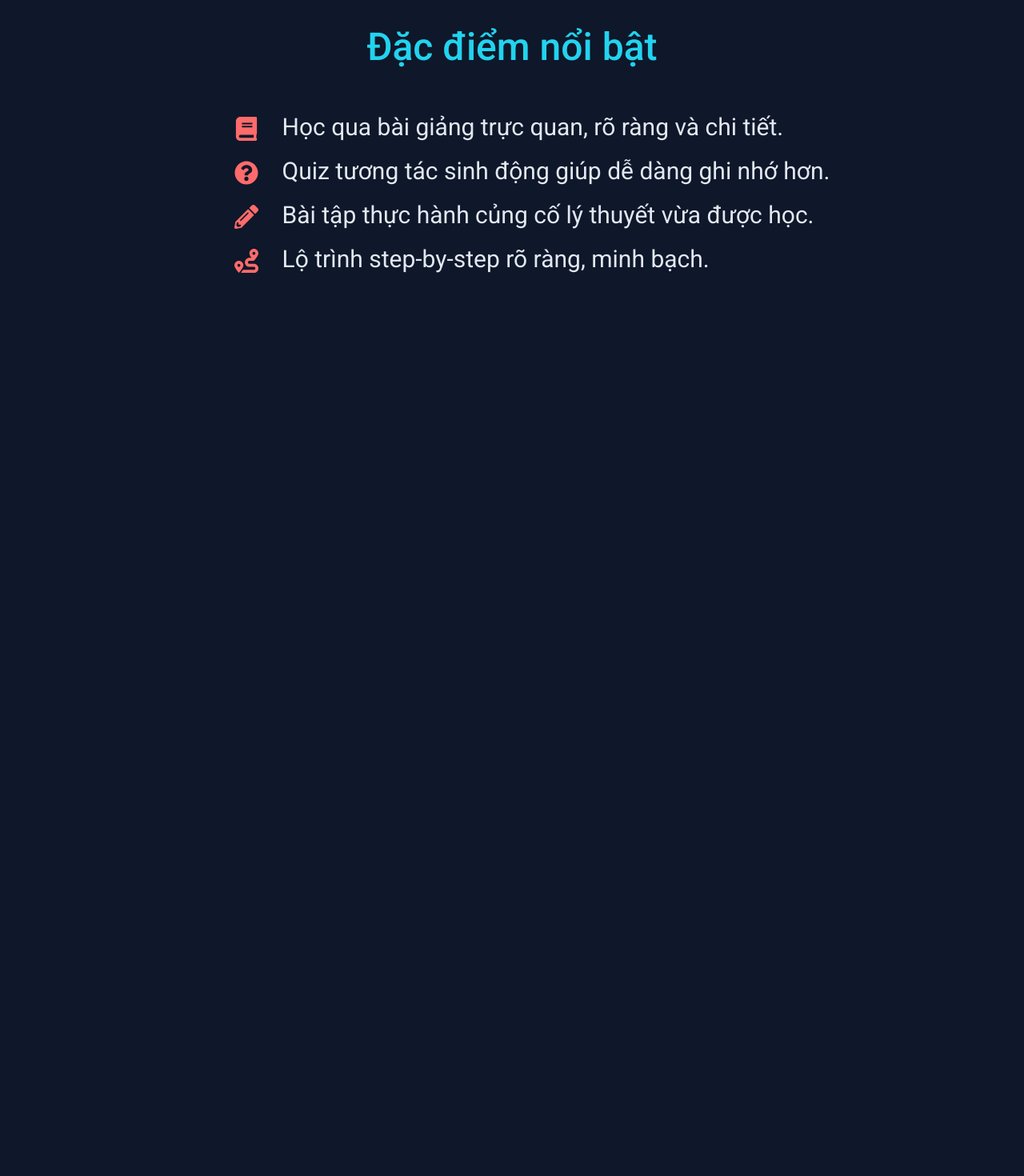
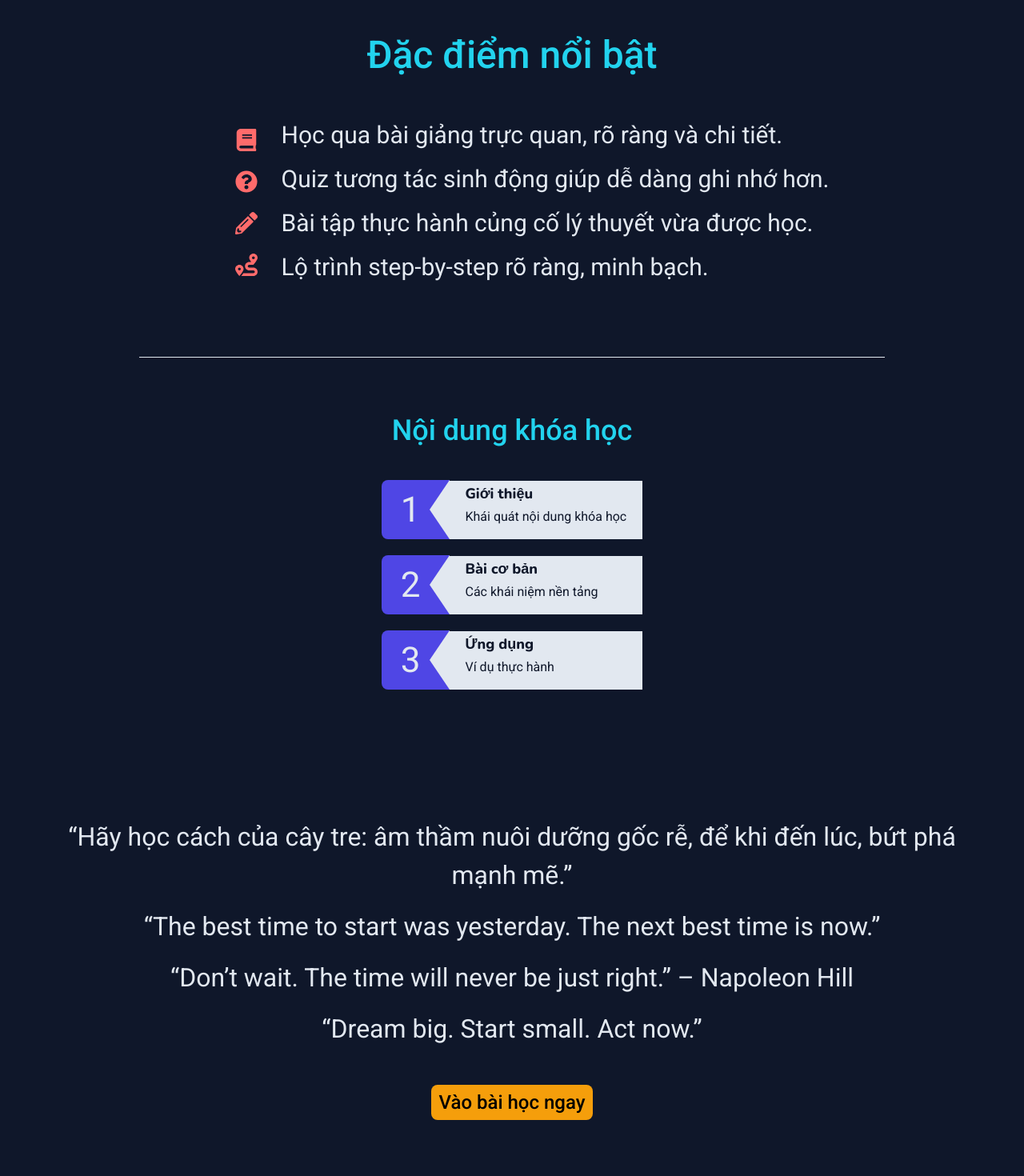
Before and after one commit to QuocDai1011/english-learning-app-frontend, a React (Create React App) app: page / in a window 1280 px wide. Shown: the part 1040-2510 px from the top of the page at 80% size. Built offline with nearby package versions, Linux system fonts and the light colour scheme.

Commit message:
Xây dựng được cơ bản Nội Dung Khóa Học

```diff
--- a/public/index.html
+++ b/public/index.html
@@ -9,7 +9,7 @@
       name="description"
       content="Web site created using create-react-app"
     />
-    <link rel="apple-touch-icon" href="%PUBLIC_URL%/logo192.png" />
+    <link rel="apple-touch-icon" href="%PUBLIC_URL%/logo-link.png" />
     <!--
       manifest.json provides metadata used when your web app is installed on a
       user's mobile device or desktop. See https://developers.google.com/web/fundamentals/web-app-manifest/
--- a/src/pages/Introduction/Introduction.js
+++ b/src/pages/Introduction/Introduction.js
@@ -34,13 +34,13 @@ function Introduction() {
                     <button className={cx('btn-custom')}>Bắt đầu học ngay</button>
                 </Link>
                 <a href="#information">
-                    <button className={cx('btn-custom')}>Khám phá khóa học</button>
+                    <button className={cx('btn-custom')}>Khám phá trang web</button>
                 </a>
             </div>
 
             {/* About Section */}
             <motion.div
-                d="information"
+                id="information"
                 className={cx('about-section')}
                 initial={{ opacity: 0, y: 80 }}
                 whileInView={{ opacity: 1, y: 0 }}
@@ -59,15 +59,29 @@ function Introduction() {
             </motion.div>
 
             {/* notiable features */}
-            <div className={cx('notiable-features')}>
-                <h3 >Đặc điểm nổi bật</h3>
+            <motion.div
+                className={cx('notiable-features')}
+                initial={{ opacity: 0, y: 60 }}
+                whileInView={{ opacity: 1, y: 0 }}
+                transition={{ duration: 0.4, delay: 0.2 }}
+                viewport={{ once: true }}
+            >
+                <h3>Đặc điểm nổi bật</h3>
 
                 <div className={cx('notiable-features__row')}>
                     <div className={cx('notiable-features__icons')}>
-                        <p><icons.FaBook /></p>
-                        <p><icons.FaQuestionCircle /></p>
-                        <p><icons.FaPencilAlt /></p>
-                        <p><icons.FaRoute /></p>
+                        <p>
+                            <icons.FaBook />
+                        </p>
+                        <p>
+                            <icons.FaQuestionCircle />
+                        </p>
+                        <p>
+                            <icons.FaPencilAlt />
+                        </p>
+                        <p>
+                            <icons.FaRoute />
+                        </p>
                     </div>
 
                     <div className={cx('notiable-features__content')}>
@@ -77,11 +91,15 @@ function Introduction() {
                         <p>Lộ trình step-by-step rõ ràng, minh bạch.</p>
                     </div>
                 </div>
-            </div>
+            </motion.div>
+
+            {/* Preview section - cập nhật lại sau*/}
+            <div className={cx('preview-section')}></div>
 
             {/* informations of lessons */}
             <div className={cx('lessons-information')}>
-                <div className="relative border-l-4 border-green-500 ml-6">
+                <div className={cx('lessons-information__container')}>
+                    <h4 className={cx('lessons-information__head')}>Nội dung khóa học</h4>
                     {steps.map((step, index) => (
                         <motion.div
                             key={step.id}
@@ -89,17 +107,38 @@ function Introduction() {
                             whileInView={{ opacity: 1, y: 0 }}
                             transition={{ duration: 0.5, delay: index * 0.3 }}
                             viewport={{ once: false }}
-                            className="mb-8 ml-6 mt-"
+                            className={cx('lessons-information__item')}
                         >
-                            <div className="absolute -left-6 w-10 h-10 bg-green-500 text-white flex items-center justify-center rounded-full">
+                            <div className={cx('lessons-information__heading')}>
                                 {step.id}
                             </div>
-                            <h3 className="text-xl font-bold">{step.title}</h3>
-                            <p className="text-gray-600">{step.desc}</p>
+                            <div className={cx('lessons-information__item-container')}>
+                                <h3 className={cx('lessons-information__title')}>{step.title}</h3>
+                                <p className={cx('lessons-information__desc')}>{step.desc}</p>
+                            </div>
                         </motion.div>
                     ))}
                 </div>
             </div>
+
+            {/* CTA section */}
+            <section className={cx('cta-section')}>
+                <div className={cx('cta-section__slogan')}>
+                    <p className={cx('cta-section__call')}>
+                        “Hãy học cách của cây tre: âm thầm nuôi dưỡng gốc rễ, để khi đến lúc, bứt phá mạnh mẽ.”
+                    </p>
+                    <p className={cx('cta-section__call')}>
+                        “The best time to start was yesterday. The next best time is now.”
+                    </p>
+                    <p className={cx('cta-section__call')}>
+                        “Don’t wait. The time will never be just right.” – Napoleon Hill
+                    </p>
+                    <p className={cx('cta-section__call')}>
+                        “Dream big. Start small. Act now.”
+                    </p>
+                </div>
+                <Link to='/home' className={cx('cta-section__btn')}>Vào bài học ngay</Link>
+            </section>
         </div>
     );
 }
--- a/src/pages/Introduction/Introduction.module.scss
+++ b/src/pages/Introduction/Introduction.module.scss
@@ -74,7 +74,8 @@
 
 .notiable-features {
     margin: 6rem 7rem;
-    padding: 7rem 7rem;
+    padding: 8rem 7rem;
+    border-bottom: 1px solid;
 
     & h3 {
         font-size: 4.8rem;
@@ -91,7 +92,7 @@
 }
 
 .notiable-features__icons {
-    font-size: 3rem;
+    font-size: 2.8rem;
     margin-right: 3rem;
     margin-left: 5rem;
     color: var(--secondary-color);
@@ -102,5 +103,95 @@
 }
 
 .lessons-information {
-    margin-top: 100rem;
+    margin-top: -4rem;
+    margin-bottom: 6rem;
+    padding: 5rem;
 }
+
+.lessons-information__container {
+    text-align: center;
+}
+
+.lessons-information__head {
+    font-size: 3.6rem;
+    margin-bottom: 4rem;
+    color: var(--accent1-color);
+}
+
+.lessons-information__item {
+    display: flex;
+    // justify-content: center;
+    align-items: center;
+    margin-bottom: 2rem;
+}
+
+.lessons-information__heading {
+    font-size: 4.4rem;
+    padding: 0.4rem 2.4rem;
+    padding-right: 3.6rem;
+    background-color: var(--primary-color);
+    border-bottom-left-radius: 8px;
+    border-top-left-radius: 8px;
+    position: relative;
+
+    &::after {
+        content: '';
+        position: absolute;
+        top: 0;
+        right: 0;
+
+        width: 0;
+        height: 0;
+
+        border-top: 3.7rem solid transparent; // nửa trên trong suốt
+        border-bottom: 3.7rem solid transparent; // nửa dưới trong suốt
+        border-right: 2.5rem solid var(--text-color);
+    }
+}
+
+.lessons-information__item-container {
+    text-align: left;
+    background-color: var(--text-color);
+    color: var(--background-color);
+    padding: 0.6rem 2rem;
+    width: 100%;
+}
+
+.lessons-information__title {
+    font-size: 1.8rem;
+    font-weight: 800;
+    font-family: 'Nunito', sans-serif !important;
+}
+
+.lessons-information__desc {
+}
+
+.cta-section {
+    margin-top: 3rem;
+    text-align: center;
+}
+
+.cta-section__slogan {
+    margin-bottom: 5rem;
+}
+
+.cta-section__call {
+    font-size: 3.2rem;
+    color: var(--text-color);
+    margin-bottom: 1.6rem;
+}
+
+.cta-section__btn {
+    font-size: 2.4rem;
+    text-decoration: none;
+    background-color: var(--accent2-color);
+    text-decoration: none;
+    color: var(--black-color);
+    font-weight: 500;
+    padding: 0.8rem 1rem;
+    border-radius: 0.8rem;
+
+    &:hover {
+        background-color: #d58f16;
+    }
+}
```
Also changed, not shown: public/manifest.json.
